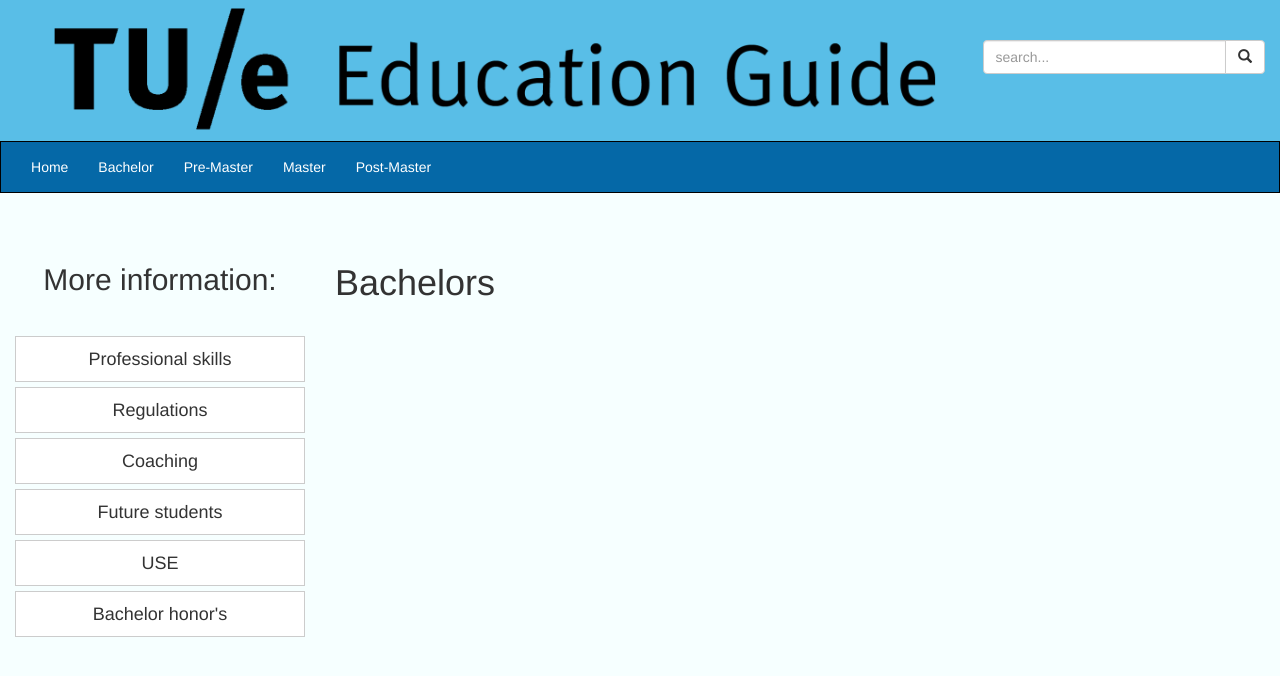
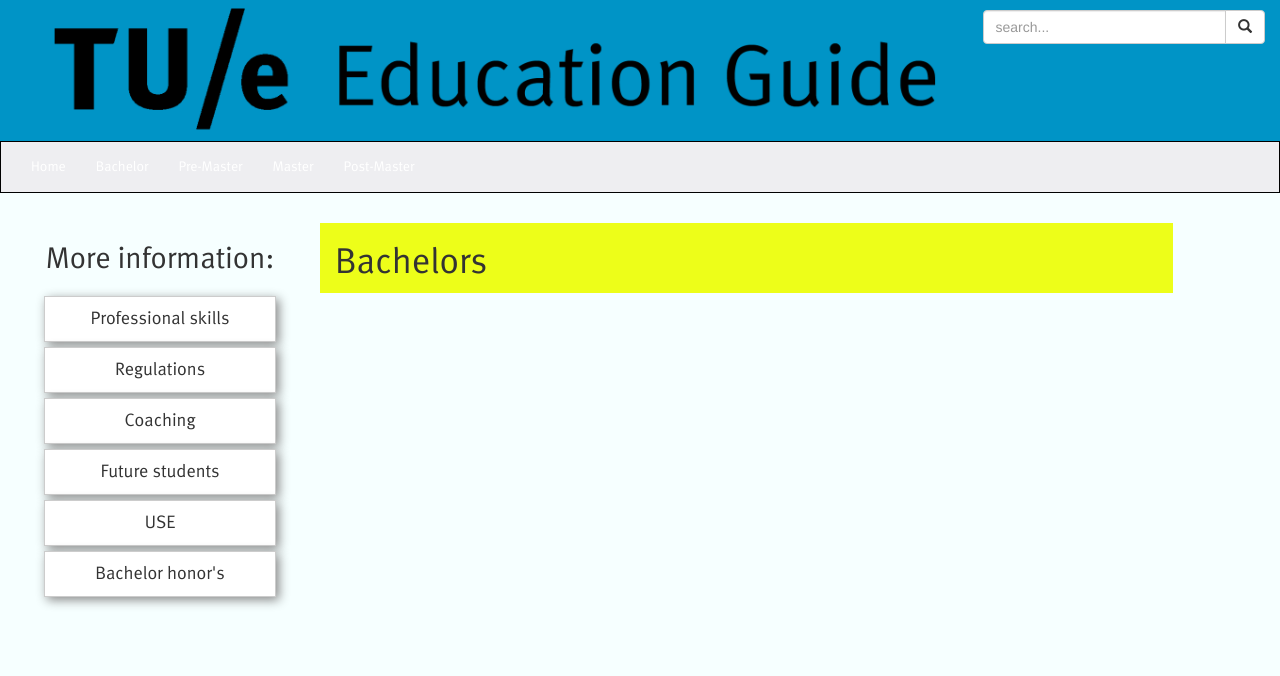
Before and after one commit to marzman95/hypermedia, a PHP site: page /bachelor.html in a window 1280 px wide. Shown: the top 676 px of the page. Run offline with PHP 8.4, Linux system fonts and the light colour scheme; some libraries are stand-ins or nearby versions.

Commit message:
css changes

```diff
--- a/public_html/bachelor.html
+++ b/public_html/bachelor.html
@@ -34,7 +34,7 @@
 </div>
 <nav class="navbar navbar-default text-black">
   <div class="container-fluid">
-    <ul class="nav navbar-nav">
+    <ul class="nav navbar-nav tuefont">
       <li><a href="#">Home</a></li>
       <li><a href="#">Bachelor</a></li>
       <li><a href="#">Pre-Master</a></li>
@@ -49,9 +49,11 @@
 </div>
 <div class="container-fluid">
   <div class="row">
+
     <div class="col-sm-3">
-      <h2 class="text-center">More information:<h2>
-      <div class="center-block">
+      <div class="center-block tuefont sidemenu">
+
+          <h2 class="text-center">More information:<h2>
         <button type="button" class="btn btn-default btn-lg btn-block">Professional skills</button>
         <button type="button" class="btn btn-default btn-lg btn-block">Regulations</button>
         <button type="button" class="btn btn-default btn-lg btn-block">Coaching</button>
@@ -61,10 +63,12 @@
        </div>
 
     </div>
-    <div class="col-xs-9">
+    <div class="col-xs-8 tuefont textbox">
       <h1>Bachelors</h1>
 
     </div>
+  <div class="col-xs-1">
+  </div>
   </div>
 </div>
 
--- a/public_html/home.css
+++ b/public_html/home.css
@@ -1,12 +1,12 @@
 /* Remove the navbar's default rounded borders and increase the bottom margin */
 .navbar {
-  margin-bottom: 50px;
+  margin-bottom: 30px;
   border-radius: 0;
 }
 
 /* Remove the jumbotron's default bottom margin and add a background color */
 .jumbotron {
-   background-color: #59BEE7;
+   background-color: #0094C6;
    margin-bottom: 0;
    padding: 0;
 }
@@ -20,9 +20,9 @@ footer {
   background-color: #e6faff;
   padding: 25px;
 }
-
-.center-block {
-   margin-top:40px;
+/* left navigation menu */
+  .center-block {
+   margin-top:10px;
    display:block;
 }
 
@@ -32,7 +32,7 @@ footer {
 
 /* Setting black border of 1px and setting background color */
 .navbar {
-	background: #0568A7;
+	background: #EEEEF1;
 	border: #000 1px solid;
 }
 
@@ -44,4 +44,23 @@ text-shadow:    none;
 
 .btn-block {
 	border-radius: 0;
+  box-shadow: 3px 3px 10px #888888
 }
+
+@font-face{
+  font-family: tuefont;
+  src: url(ufonts.com_meta-normal-roman.ttf);
+}
+
+.tuefont {
+  font-family: tuefont;
+}
+
+.textbox {
+  background-color: #edfe19;
+}
+
+.sidemenu {
+  margin-left: 10%;
+  margin-right: 10%;
+}
```
Also changed, not shown: public_html/ufonts.com_meta-normal-roman.ttf (added).
